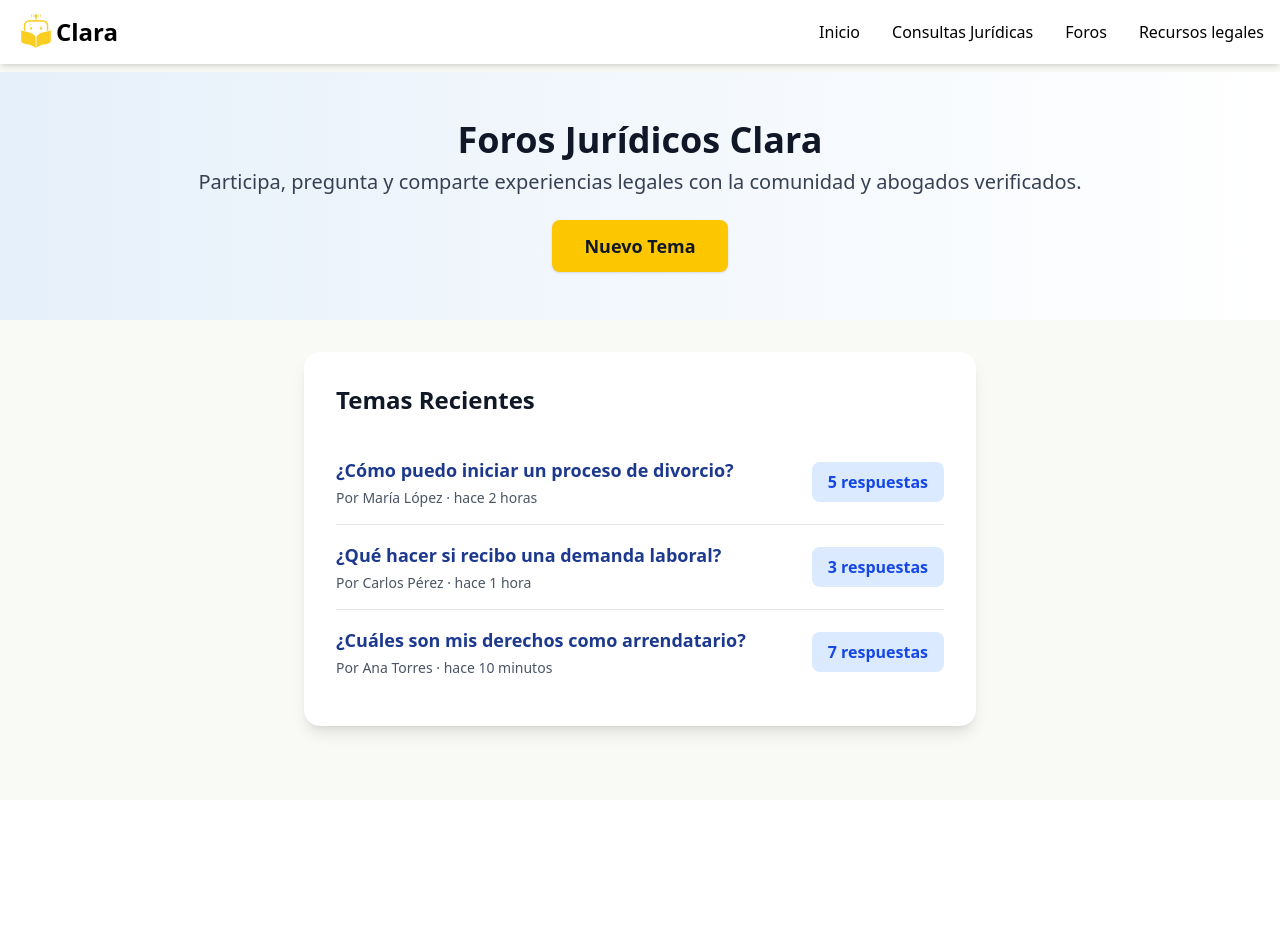
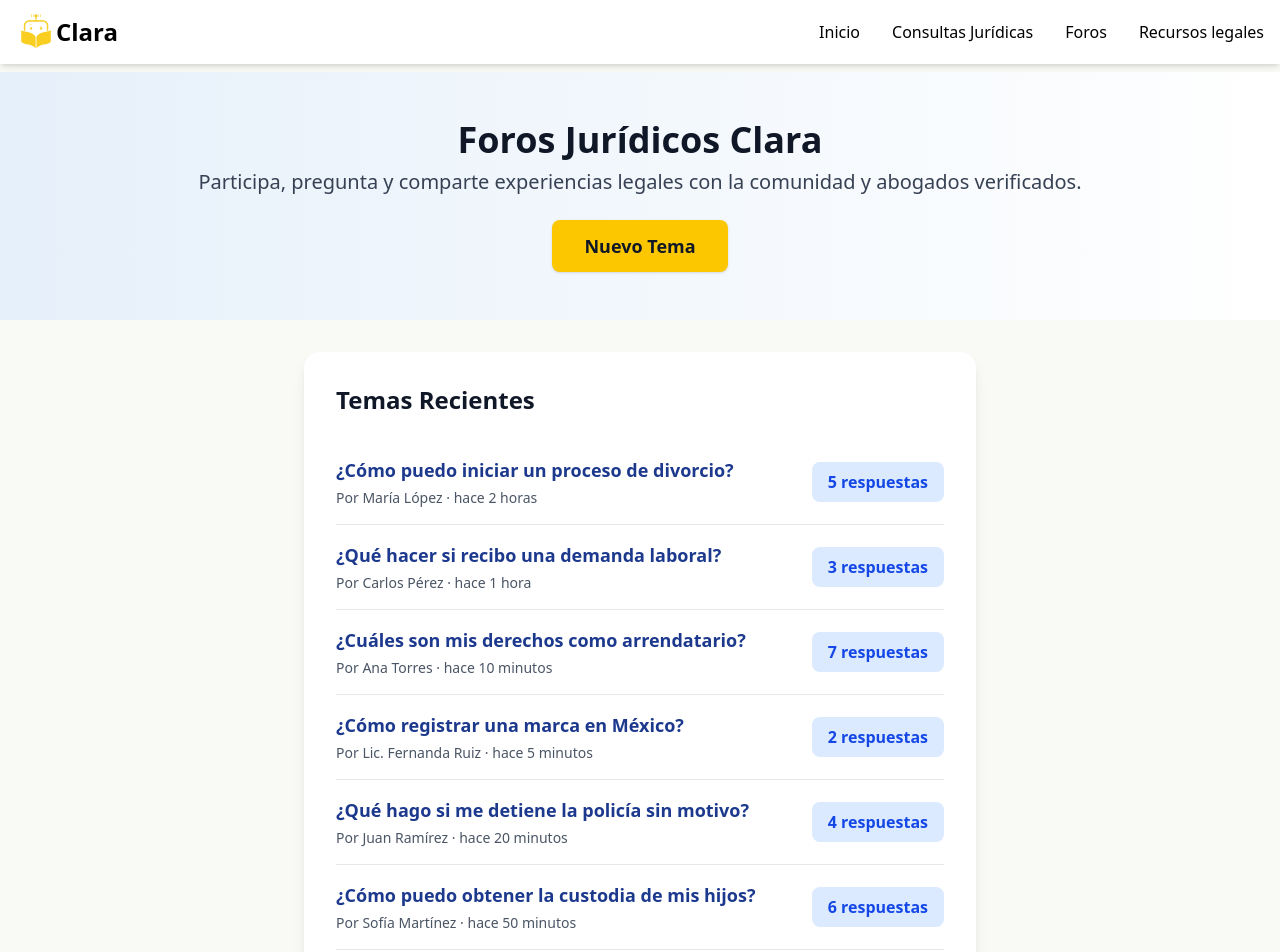
Before and after one commit to DannerAly/clara_techconnect, a React (Vite) app: page /foros in a window 1280 px wide. Shown: the top 952 px of the page. Before the commit the page ends 800 px from the top, so only its background shows below. Built offline with nearby package versions, Linux system fonts and the light colour scheme.

Commit message:
30/05/2025 3

```diff
--- a/src/pages/ventanas/foros.tsx
+++ b/src/pages/ventanas/foros.tsx
@@ -34,6 +34,108 @@ const forosDataInicial = [
     respuestas: 7,
     ultimaRespuesta: "hace 10 minutos",
     respuestasLista: respuestasEjemplo,
+  },
+  {
+    tema: "¿Cómo registrar una marca en México?",
+    autor: "Lic. Fernanda Ruiz",
+    respuestas: 2,
+    ultimaRespuesta: "hace 5 minutos",
+    respuestasLista: [
+      {
+        autor: "Abg. Luis Mendoza",
+        texto: "Debes acudir al IMPI y llenar la solicitud correspondiente.",
+        fecha: "hace 4 minutos",
+      },
+      {
+        autor: "Carlos Pérez",
+        texto: "El proceso puede tardar varias semanas, ten paciencia.",
+        fecha: "hace 2 minutos",
+      },
+    ],
+  },
+  {
+    tema: "¿Qué hago si me detiene la policía sin motivo?",
+    autor: "Juan Ramírez",
+    respuestas: 4,
+    ultimaRespuesta: "hace 20 minutos",
+    respuestasLista: [
+      {
+        autor: "Ana Torres",
+        texto: "Mantén la calma y pide hablar con un abogado.",
+        fecha: "hace 18 minutos",
+      },
+      {
+        autor: "María López",
+        texto: "Tienes derecho a guardar silencio.",
+        fecha: "hace 15 minutos",
+      },
+      {
+        autor: "Abg. Luis Mendoza",
+        texto: "Solicita que te informen el motivo de la detención.",
+        fecha: "hace 12 minutos",
+      },
+      {
+        autor: "Carlos Pérez",
+        texto: "No firmes nada sin la presencia de tu abogado.",
+        fecha: "hace 10 minutos",
+      },
+    ],
+  },
+  {
+    tema: "¿Cómo puedo obtener la custodia de mis hijos?",
+    autor: "Sofía Martínez",
+    respuestas: 6,
+    ultimaRespuesta: "hace 50 minutos",
+    respuestasLista: [
+      {
+        autor: "Abg. Luis Mendoza",
+        texto: "Debes presentar una demanda de custodia ante el juzgado familiar.",
+        fecha: "hace 45 minutos",
+      },
+      {
+        autor: "Ana Torres",
+        texto: "Reúne pruebas que demuestren tu capacidad como madre/padre.",
+        fecha: "hace 40 minutos",
+      },
+      {
+        autor: "Carlos Pérez",
+        texto: "El juez siempre prioriza el bienestar del menor.",
+        fecha: "hace 35 minutos",
+      },
+      {
+        autor: "María López",
+        texto: "Puedes solicitar asesoría gratuita en el DIF.",
+        fecha: "hace 30 minutos",
+      },
+      {
+        autor: "Lic. Fernanda Ruiz",
+        texto: "No olvides presentar documentos de identidad y domicilio.",
+        fecha: "hace 25 minutos",
+      },
+      {
+        autor: "Juan Ramírez",
+        texto: "Busca apoyo psicológico para tus hijos durante el proceso.",
+        fecha: "hace 20 minutos",
+      },
+    ],
+  },
+  {
+    tema: "¿Qué derechos tengo como trabajador despedido?",
+    autor: "Pedro Sánchez",
+    respuestas: 2,
+    ultimaRespuesta: "hace 1 hora",
+    respuestasLista: [
+      {
+        autor: "Carlos Pérez",
+        texto: "Tienes derecho a una indemnización y a recibir tu finiquito.",
+        fecha: "hace 55 minutos",
+      },
+      {
+        autor: "Abg. Luis Mendoza",
+        texto: "Acude a la Junta de Conciliación y Arbitraje para asesoría.",
+        fecha: "hace 50 minutos",
+      },
+    ],
   },
 ];
 
```
